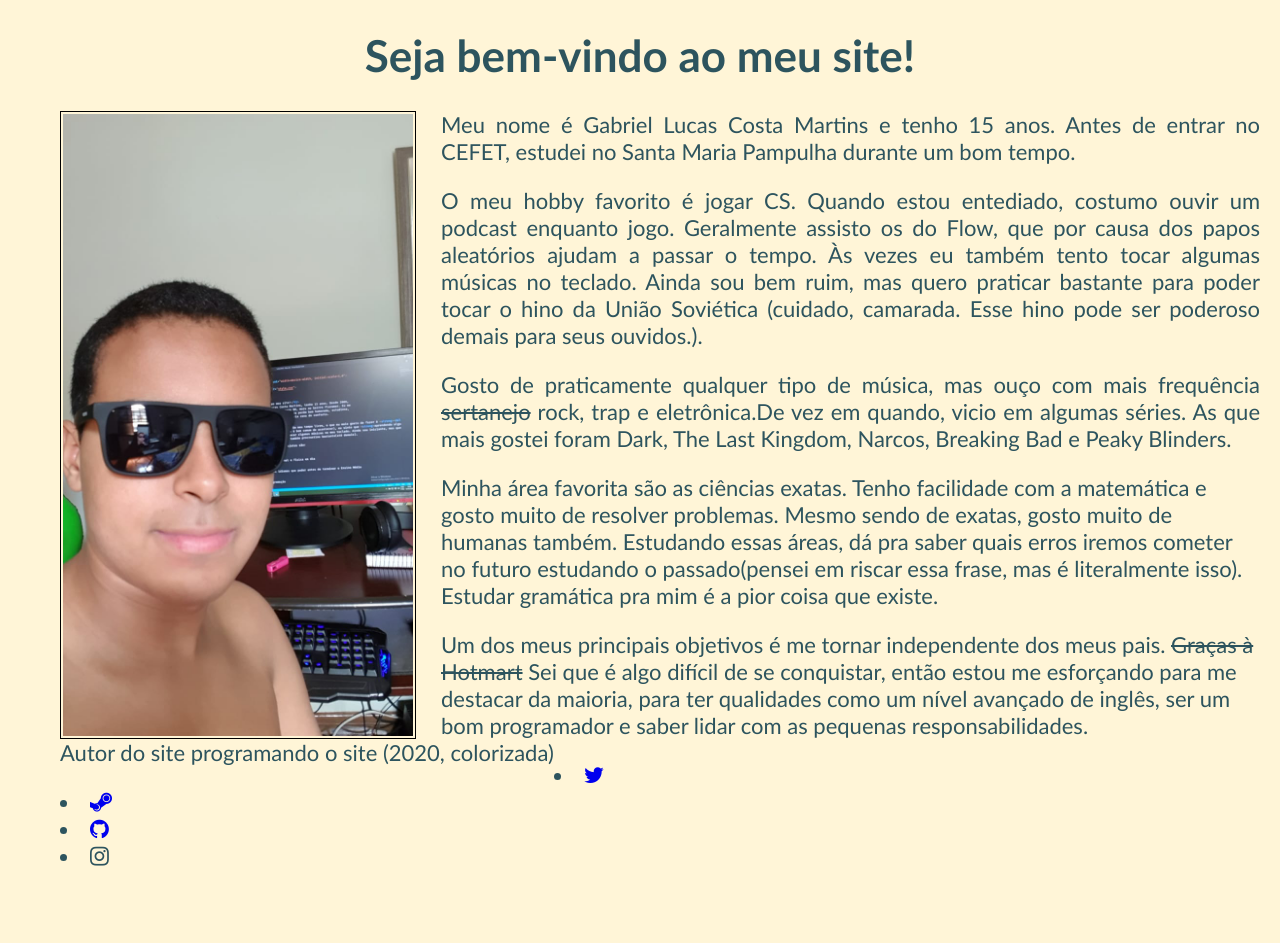
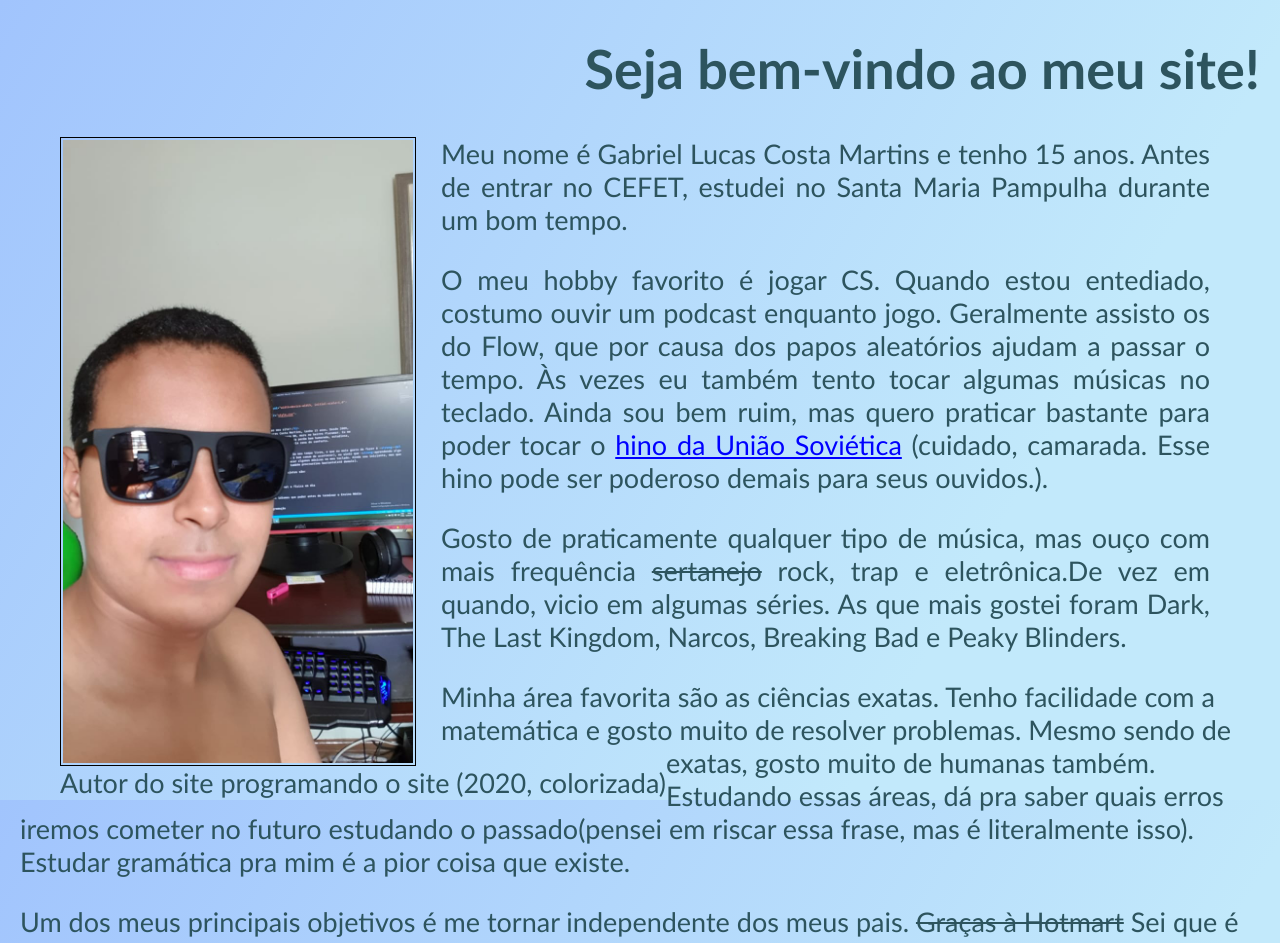
Before and after one commit to gabriellucascm/meusite, a plain HTML site: page index.html in a window 1280 px wide. Shown: the top 943 px of the page. Before the commit the page ends 891 px from the top, so only its background shows below. Drawn offline with Linux system fonts and the light colour scheme; a script that the page names is missing.

Commit message:
Update style.css

```diff
--- a/style.css
+++ b/style.css
@@ -1,14 +1,17 @@
 h1{
-    text-align: center;
+    text-align: right;
 }
 p{
     text-align: justify;
+    margin-right: 50px;
 }
 body{
     margin-left: 20px;
     margin-right: 20px;
-    background-color: #fff5d7;
-    color: #2d545e;
+    background-image: linear-gradient(120deg, #a1c4fd 0%, #c2e9fb 75%);
+    background-repeat: no-repeat;
+    background-attachment: fixed;
+    color:#2d545e;
 }
 img{
     width: 350px;
@@ -17,15 +20,47 @@ img{
     border: solid black 1px;
     padding: 2px;
 }
-ul{
-    list-style-position: inside;
-}
 figcaption{
     float:left;
     clear:left;
 }
 html{
-    font-size: 22px;
+    font-size: 27px;
     font-family: Candara;
-    font-color:#2d545e;
 }
+span {
+    cursor:pointer;
+    color:blue;
+    text-decoration:underline;
+}
+.social ul{
+    display:flex;
+    margin:0;
+    padding:0;
+}
+.social ul li{
+    list-style: none;
+    margin-right:50px;
+    margin-left: auto;
+    margin-right: auto;
+
+}
+.social ul li .fa{
+    line-height:60px;
+    transition:.6s;
+    color:#000;
+    cursor:pointer;
+}
+.social ul li a{
+    position: relative;
+    display:block;
+    width:60px;
+    height:60px;
+}
+.social ul li a:hover{
+    transform:translate(0,-1px);
+}
+footer {
+    clear: both;
+    margin-top:150px;
+}
```
